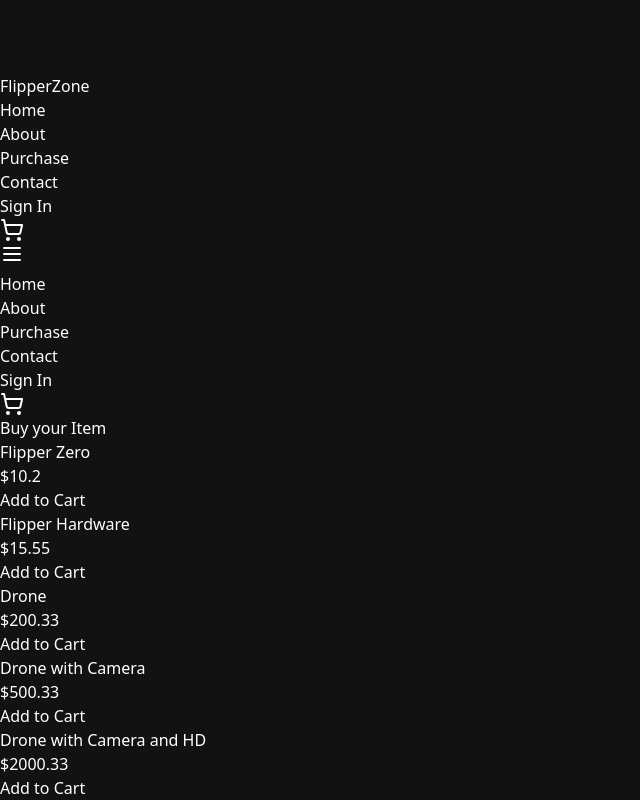
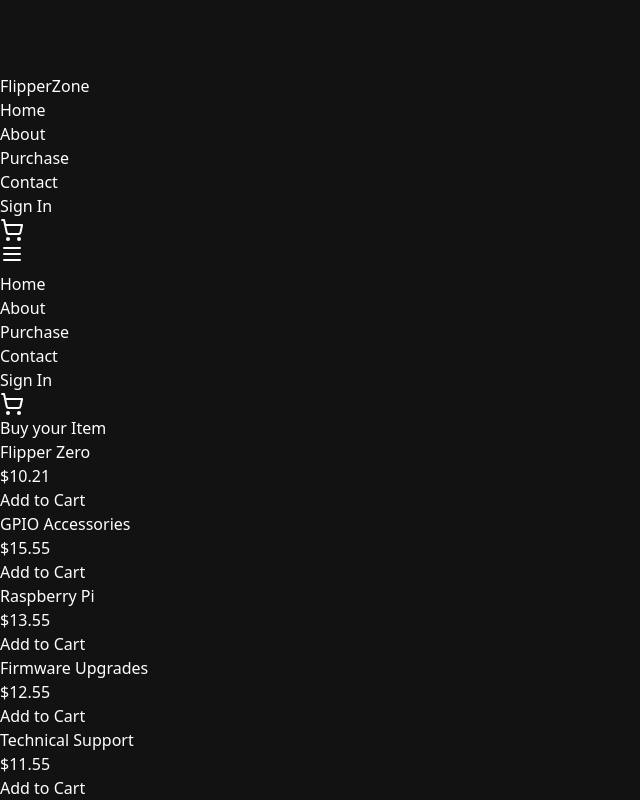
Before and after one commit to seyuan111/flipperZone, a React (Vite) app: page /Purchase in a window 1280 px wide. Shown: the part 1206-2006 px from the top of the page, without its empty margins (0-640 px from the left). Built offline with nearby package versions, Linux system fonts and the light colour scheme.

Commit message:
Flippers and raspberry Pi

```diff
--- a/package.json
+++ b/package.json
@@ -11,6 +11,8 @@
   },
   "dependencies": {
     "@headlessui/react": "^2.0.3",
+    "@stripe/react-stripe-js": "^2.7.1",
+    "@stripe/stripe-js": "^3.4.1",
     "axios": "^1.7.1",
     "lucide-react": "^0.370.0",
     "react": "^18.2.0",
--- a/src/components/Features.jsx
+++ b/src/components/Features.jsx
@@ -5,7 +5,7 @@
   return (
     <div className="relative mt-20 border-b border-neutral-800 min-h-[800px]">
         <div className="text-center">
-            <h2 className="text-2xl sm:text-3xl lg:text-5xl mt-10 lg:mt-10 tracking-wider">Information on <span className="bg-gradient-to-r from-blue-300 to-blue-500 text-transparent bg-clip-text"> flippers</span> and <span className="bg-gradient-to-r from-blue-300 to-blue-500 text-transparent bg-clip-text"> drones</span></h2>
+            <h2 className="text-2xl sm:text-3xl lg:text-5xl mt-10 lg:mt-10 tracking-wider">Information on all <span className="bg-gradient-to-r from-blue-300 to-blue-500 text-transparent bg-clip-text"> Devices</span></h2>
         </div>
         <div className="flex flex-wrap mt-10 lg:mt-20">
             {features.map((feature, index) => (
--- a/src/constants/resources.jsx
+++ b/src/constants/resources.jsx
@@ -84,13 +84,13 @@
   },
   {
     icon: <BatteryCharging />,
-    text: "Pro Drone",
+    text: "Raspberry Pi",
     description:
       "This Drone has a built in camera. It operates through wifi, it has a headless mode. If you want to use this to see what is going on outside.",
   },
   {
     icon: <PlugZap />,
-    text: "Delivery Drone",
+    text: "Firmware Upgrades",
     description:
       "Want to deliver an item to your team. This delivery drone can help deliver items to any places where you want to deliver.",
   },
--- a/src/constants/storeItems.jsx
+++ b/src/constants/storeItems.jsx
@@ -2,27 +2,27 @@
     {
         id: "1",
         name: "Flipper Zero",
-        price: 10.20
+        price: 10.21
     },
     {
         id: "2",
-        name: "Flipper Hardware",
+        name: "GPIO Accessories",
         price: 15.55
     },
     {
         id: "3",
-        name: "Drone",
-        price: 200.33
+        name: "Raspberry Pi",
+        price: 13.55
     },
     {
         id: "4",
-        name: "Drone with Camera",
-        price: 500.33
+        name: "Firmware Upgrades",
+        price: 12.55
     },
     {
         id: "5",
-        name: "Drone with Camera and HD",
-        price: 2000.33
+        name: "Technical Support",
+        price: 11.55
     },
 ];
 
```
Also changed, not shown: 1 other file (tests, documents, lock files or other folders).
